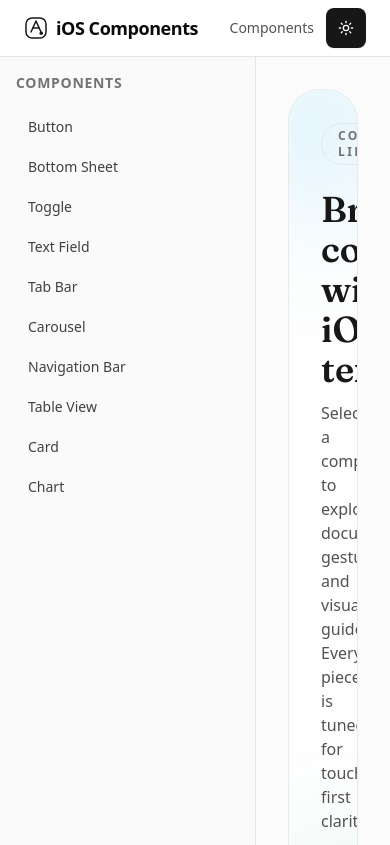
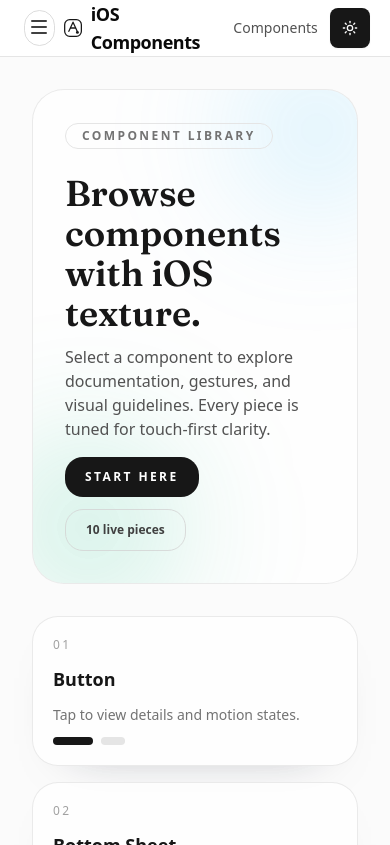
Before and after one commit to lymeansreang/ios-component, a Next.js app: page /components in a window 390 px wide. Built offline with nearby package versions, Linux system fonts and the light colour scheme.

Commit message:
update sidebar responsive

```diff
--- a/app/layout.tsx
+++ b/app/layout.tsx
@@ -4,6 +4,8 @@ import Link from "next/link";
 import ThemeProvider from "@/components/theme-provider";
 import ThemeTogglerClient from "@/components/theme-toggler-client";
 import { BrandLogo } from "@/components/ui/BrandLogo";
+import { SidebarStateProvider } from "@/components/ui/sidebar-state";
+import SidebarToggle from "@/components/ui/SidebarToggle";
 import "./globals.css";
 
 const geistSans = Geist({
@@ -32,8 +34,11 @@ export default function RootLayout({
         className={`${geistSans.variable} ${geistMono.variable} antialiased`}
       >
         <ThemeProvider attribute="class" defaultTheme="system" enableSystem>
+          <SidebarStateProvider>
             <header className="sticky top-0 z-50 border-b border-neutral-200 dark:border-neutral-800 bg-white/80 dark:bg-neutral-950/80 backdrop-blur-sm">
               <nav className="max-w-7xl mx-auto flex items-center gap-6 px-6 h-14">
+                <div className="flex items-center gap-2">
+                  <SidebarToggle />
                   <Link
                     href="/homepage"
                     className="flex items-center gap-2 font-semibold text-lg tracking-tight"
@@ -44,6 +49,7 @@ export default function RootLayout({
                     />
                     iOS Components
                   </Link>
+                </div>
                 <div className="flex items-center gap-3 ml-auto">
                   <Link
                     href="/components"
@@ -56,6 +62,7 @@ export default function RootLayout({
               </nav>
             </header>
             {children}
+          </SidebarStateProvider>
         </ThemeProvider>
       </body>
     </html>
--- a/components/ui/Sidebar.tsx
+++ b/components/ui/Sidebar.tsx
@@ -1,4 +1,6 @@
 "use client";
+
+import { useSidebarState } from "@/components/ui/sidebar-state";
 
 export interface ComponentItem {
   name: string;
@@ -26,18 +28,47 @@ interface SidebarProps {
 }
 
 export default function Sidebar({ activeId, onSelect }: SidebarProps) {
+  const { isOpen, close } = useSidebarState();
+
+  const handleSelect = (id: string) => {
+    onSelect(id);
+    close();
+  };
+
   return (
-    <aside className="w-64 h-full shrink-0 overflow-y-auto border-r border-neutral-200 dark:border-neutral-800 bg-neutral-50 dark:bg-neutral-900 p-4">
+    <>
+      <div
+        className={`fixed inset-0 z-40 bg-black/40 transition-opacity md:hidden ${
+          isOpen ? "opacity-100" : "pointer-events-none opacity-0"
+        }`}
+        onClick={close}
+        aria-hidden="true"
+      />
+      <aside
+        className={`fixed inset-y-0 left-0 z-50 w-72 shrink-0 overflow-y-auto border-r border-neutral-200 dark:border-neutral-800 bg-neutral-50 dark:bg-neutral-900 p-4 transition-transform md:static md:translate-x-0 md:w-64 md:h-full ${
+          isOpen ? "translate-x-0" : "-translate-x-full"
+        }`}
+      >
+        <div className="flex items-center justify-between md:block">
           <h2 className="text-sm font-semibold uppercase tracking-wider text-neutral-500 mb-4">
             Components
           </h2>
+          <button
+            type="button"
+            onClick={close}
+            className="md:hidden mb-4 h-8 w-8 rounded-full border border-neutral-300/80 dark:border-neutral-700 text-neutral-600 dark:text-neutral-300"
+            aria-label="Close sidebar"
+          >
+            ✕
+          </button>
+        </div>
         <nav className="flex flex-col gap-1">
           {componentItems.map((item) => {
             const isActive = activeId === item.id;
             return (
               <button
                 key={item.id}
-              onClick={() => onSelect(item.id)}
+                onClick={() => handleSelect(item.id)}
                 className={`px-3 py-2 rounded-lg text-sm text-left transition-colors ${
                   isActive
                     ? "bg-blue-500 text-white"
@@ -50,5 +81,6 @@ export default function Sidebar({ activeId, onSelect }: SidebarProps) {
           })}
         </nav>
       </aside>
+    </>
   );
 }
--- /dev/null
+++ b/components/ui/SidebarToggle.tsx
@@ -0,0 +1,28 @@
+"use client";
+
+import { usePathname } from "next/navigation";
+import { useSidebarState } from "@/components/ui/sidebar-state";
+
+export default function SidebarToggle() {
+  const pathname = usePathname();
+  const { toggle } = useSidebarState();
+
+  if (!pathname.startsWith("/components")) {
+    return null;
+  }
+
+  return (
+    <button
+      type="button"
+      onClick={toggle}
+      aria-label="Toggle sidebar"
+      className="md:hidden inline-flex h-9 w-9 items-center justify-center rounded-full border border-neutral-300/80 dark:border-neutral-700 text-neutral-700 dark:text-neutral-200 hover:bg-neutral-100 dark:hover:bg-neutral-800 transition-colors"
+    >
+      <span className="h-4 w-4">
+        <span className="block h-0.5 w-4 rounded-full bg-current" />
+        <span className="mt-1 block h-0.5 w-4 rounded-full bg-current" />
+        <span className="mt-1 block h-0.5 w-4 rounded-full bg-current" />
+      </span>
+    </button>
+  );
+}
--- /dev/null
+++ b/components/ui/sidebar-state.tsx
@@ -0,0 +1,54 @@
+"use client";
+
+import {
+  createContext,
+  useCallback,
+  useContext,
+  useMemo,
+  useState,
+} from "react";
+
+type SidebarState = {
+  isOpen: boolean;
+  open: () => void;
+  close: () => void;
+  toggle: () => void;
+};
+
+const SidebarStateContext = createContext<SidebarState | null>(null);
+
+export function SidebarStateProvider({
+  children,
+}: {
+  children: React.ReactNode;
+}) {
+  const [isOpen, setIsOpen] = useState(false);
+
+  const open = useCallback(() => setIsOpen(true), []);
+  const close = useCallback(() => setIsOpen(false), []);
+  const toggle = useCallback(() => setIsOpen((value) => !value), []);
+
+  const value = useMemo(
+    () => ({
+      isOpen,
+      open,
+      close,
+      toggle,
+    }),
+    [isOpen, open, close, toggle]
+  );
+
+  return (
+    <SidebarStateContext.Provider value={value}>
+      {children}
+    </SidebarStateContext.Provider>
+  );
+}
+
+export function useSidebarState() {
+  const context = useContext(SidebarStateContext);
+  if (!context) {
+    throw new Error("useSidebarState must be used within SidebarStateProvider");
+  }
+  return context;
+}
```
Lines whose indentation alone changed are shown as unchanged.
